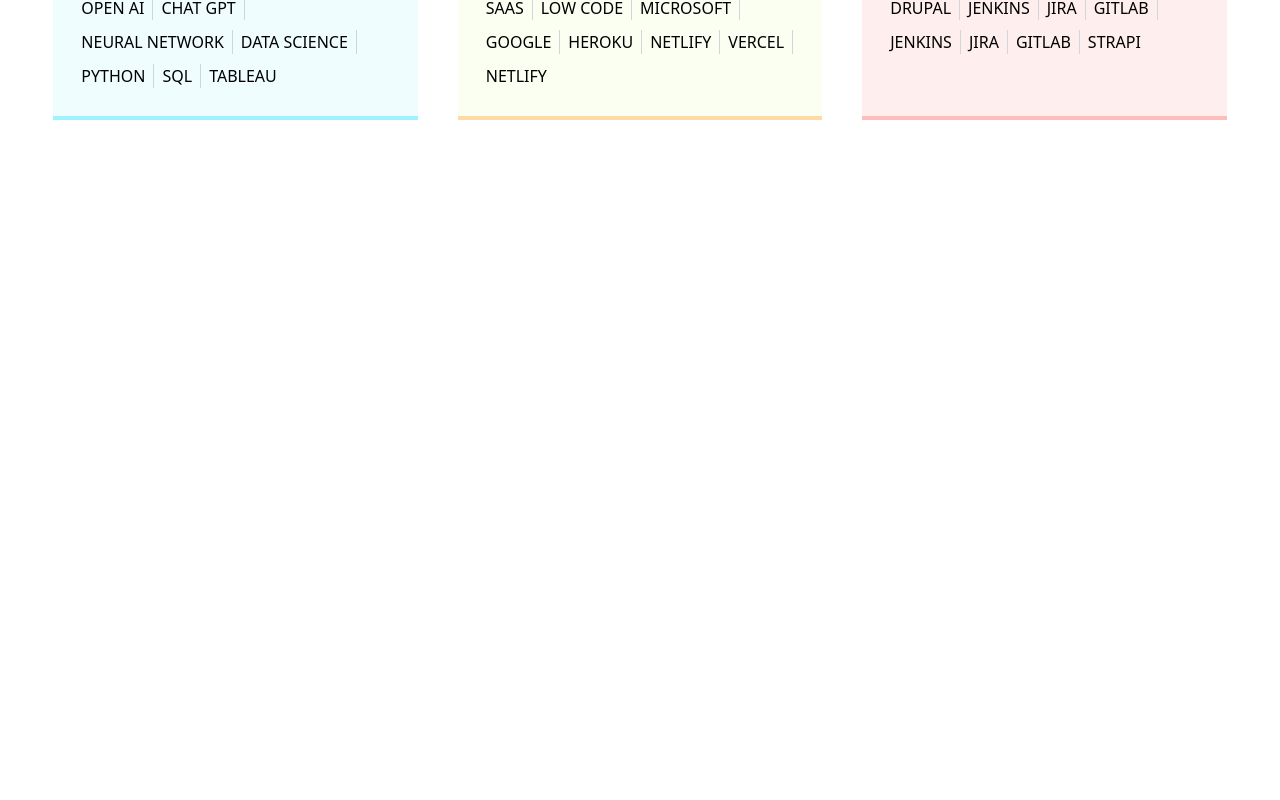
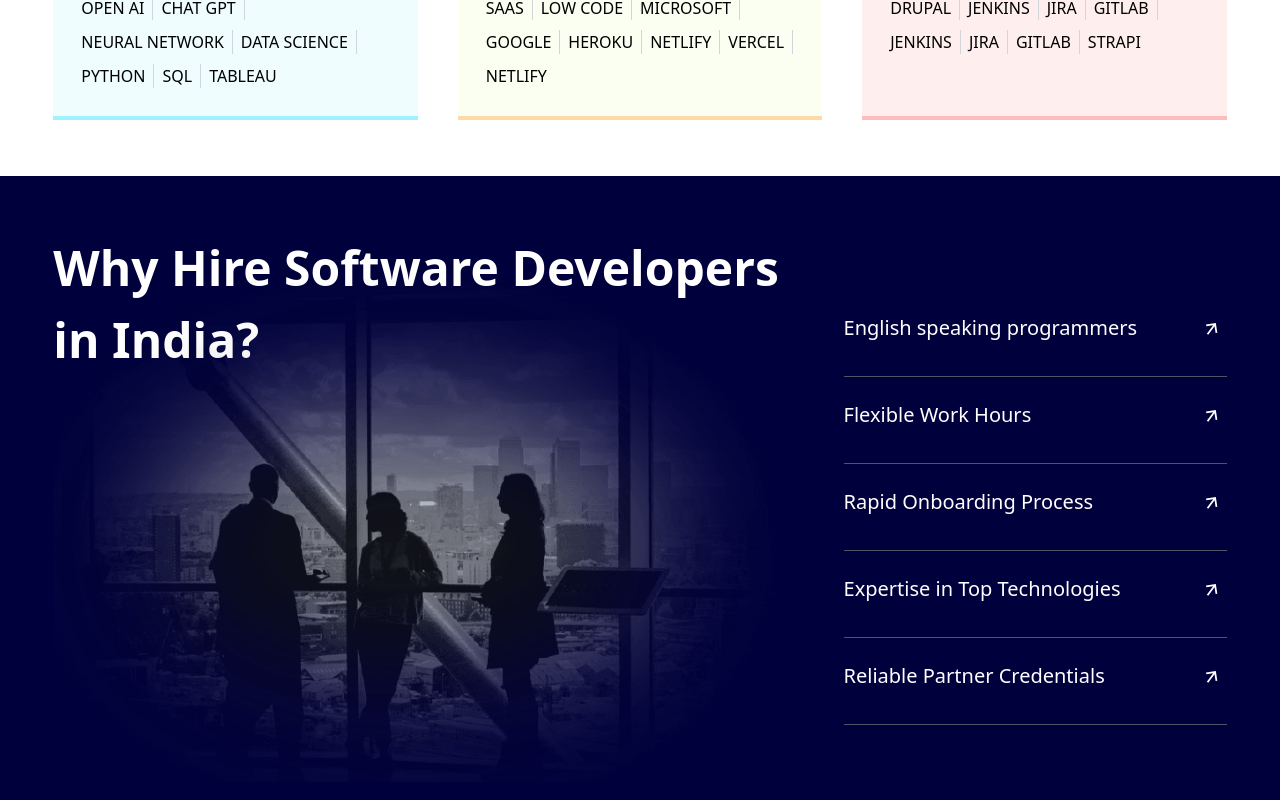
Before and after one commit to SouravBhardwaj997/assignment, a Next.js app: page / in a window 1280 px wide. Shown: the part 2647-3447 px from the top of the page. Before the commit the page ends 2823 px from the top, so only its background shows below. Built offline with nearby package versions, Linux system fonts and the light colour scheme.

Commit message:
Impelent WhyHireIndia Section

```diff
--- a/src/app/globals.css
+++ b/src/app/globals.css
@@ -17,4 +17,5 @@
   --color-dark-yellow: #ffdaa2;
   --color-light-red: #ffbcbc42;
   --color-dark-red: #ffbcbc;
+  --color-dark-purple: #00003c;
 }
--- a/src/app/page.tsx
+++ b/src/app/page.tsx
@@ -1,5 +1,6 @@
 import { HeroSection, WhyUsSection } from "@/components/Sections";
 import { TechSection } from "@/components/Sections/TechSection";
+import { WhyHireIndiaSection } from "@/components/Sections/WhyHireIndiaSection";
 
 export default function Home() {
   return (
@@ -7,6 +8,7 @@
       <HeroSection />
       <WhyUsSection />
       <TechSection />
+      <WhyHireIndiaSection />
     </>
   );
 }
--- /dev/null
+++ b/src/components/Sections/WhyHireIndiaSection.tsx
@@ -0,0 +1,42 @@
+import React from "react";
+import { ArrowIcon } from "../icons/Arrow";
+import Image from "next/image";
+
+const advantages: string[] = [
+  "English speaking programmers",
+  "Flexible Work Hours",
+  "Rapid Onboarding Process",
+  "Expertise in Top Technologies",
+  "Reliable Partner Credentials",
+];
+export const WhyHireIndiaSection = () => {
+  return (
+    <div className="bg-dark-purple text-white">
+      <div className="2xl:w-10/12 lg:w-10/12 md:w-5/6 sm:w-full xl:w-11/12 mx-auto py-14 flex  justify-center gap-6 items-center">
+        <div className="w-2/3 flex flex-col relative h-[550px]">
+          <p className="text-5xl font-semibold leading-normal">
+            Why Hire Software Developers in India?
+          </p>
+          <Image
+            src={"/images/why-hire-dev.png"}
+            fill
+            alt="Why Hire In India"
+          />
+        </div>
+        <div className="w-1/3">
+          <ul>
+            {advantages.map((advantage, i) => (
+              <li
+                key={advantage + i}
+                className="border-b border-gray-600 pt-6 pb-8 font-medium text-xl flex justify-between"
+              >
+                <span>{advantage}</span>
+                <ArrowIcon />
+              </li>
+            ))}
+          </ul>
+        </div>
+      </div>
+    </div>
+  );
+};
```
Also changed, not shown: public/images/why-hire-dev.png (added).
